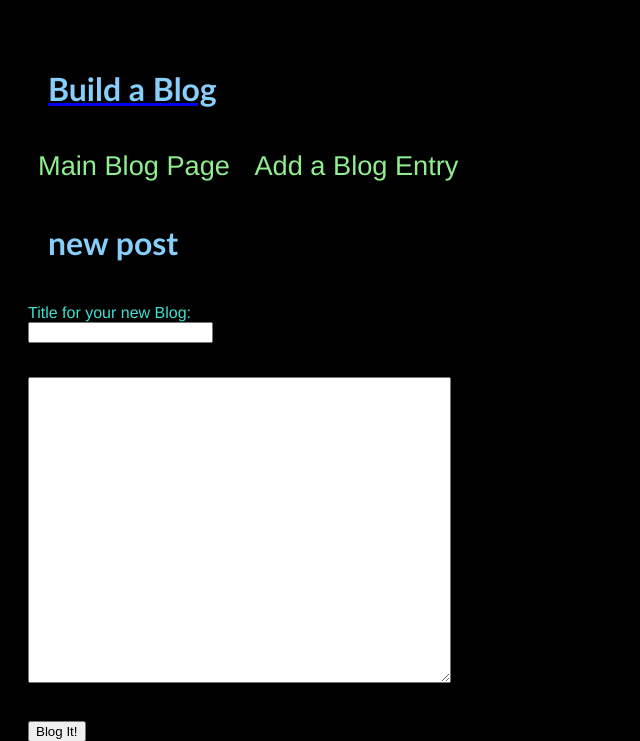
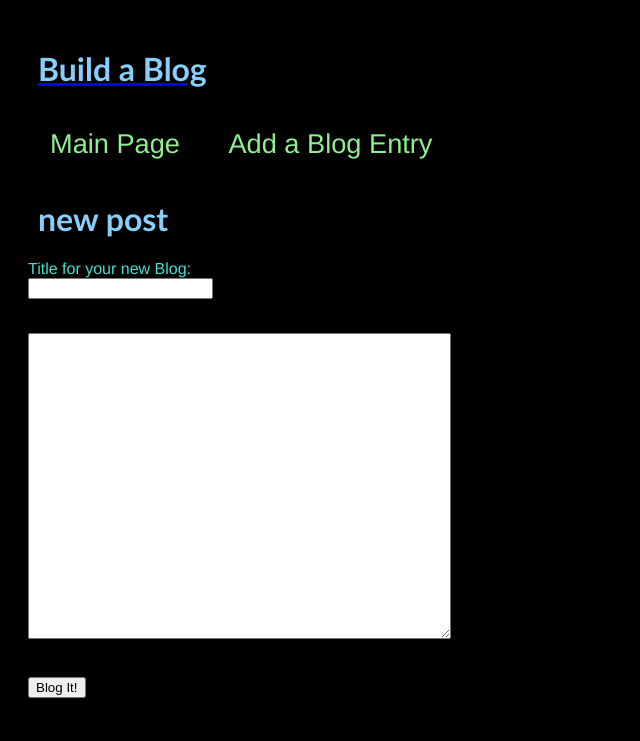
Before and after one commit to tlang1104/blogz, a Flask app: page /newpost in a window 1280 px wide. Shown: the top 741 px of the page, without its empty margins (0-640 px from the left). Run offline with Flask 2, Linux system fonts and the light colour scheme.

Commit message:
CSS update

```diff
--- a/static/main.css
+++ b/static/main.css
@@ -1,13 +1,18 @@
+a:hover {
+   color: red;
+   }
+
 h1 {
     color: lightskyblue;
     font-family: 'Gill Sans', 'Gill Sans MT', Calibri, 'Trebuchet MS', sans-serif;
-    padding: 20px;
+    margin-left: 10px;
  }
 
  h2 {
-    color: white;
+    color: yellow;
     font-family: 'Gill Sans', 'Gill Sans MT', Calibri, 'Trebuchet MS', sans-serif;
     padding: 5px;
+    margin-left: 10px;
  }
 
  body {
@@ -33,7 +38,8 @@ h1 {
     color: lightgreen;
     font-size: 1.7em;
     text-decoration: none;
-    padding: 10px;
+    padding: 2px;
+    margin: 0 20px;
  }
 
  h3 {
--- a/templates/base.html
+++ b/templates/base.html
@@ -8,13 +8,15 @@
 </head>
 <body>
     <a href="/blog"><h1>Build a Blog</h1></a>
+    <br>
 
     <div id = "navigation">
     <nav>
-        <a href="/blog">Main Blog Page</a>
+        <a href="/blog">Main Page</a>
         <a href="/newpost">Add a Blog Entry</a>
     </nav>
     </div>
+    <br>
 
     {% block content %}
 
--- a/templates/blog.html
+++ b/templates/blog.html
@@ -9,6 +9,7 @@
         <a href="./blog?id={{ post.id }}"><h2>{{ post.title }}</h2></a>
         <p class="date">{{ post.date }}</p>
         <p>{{ post.body }}</p>
+        <br>
     {% endfor %}
 {% endif %}
 
```
